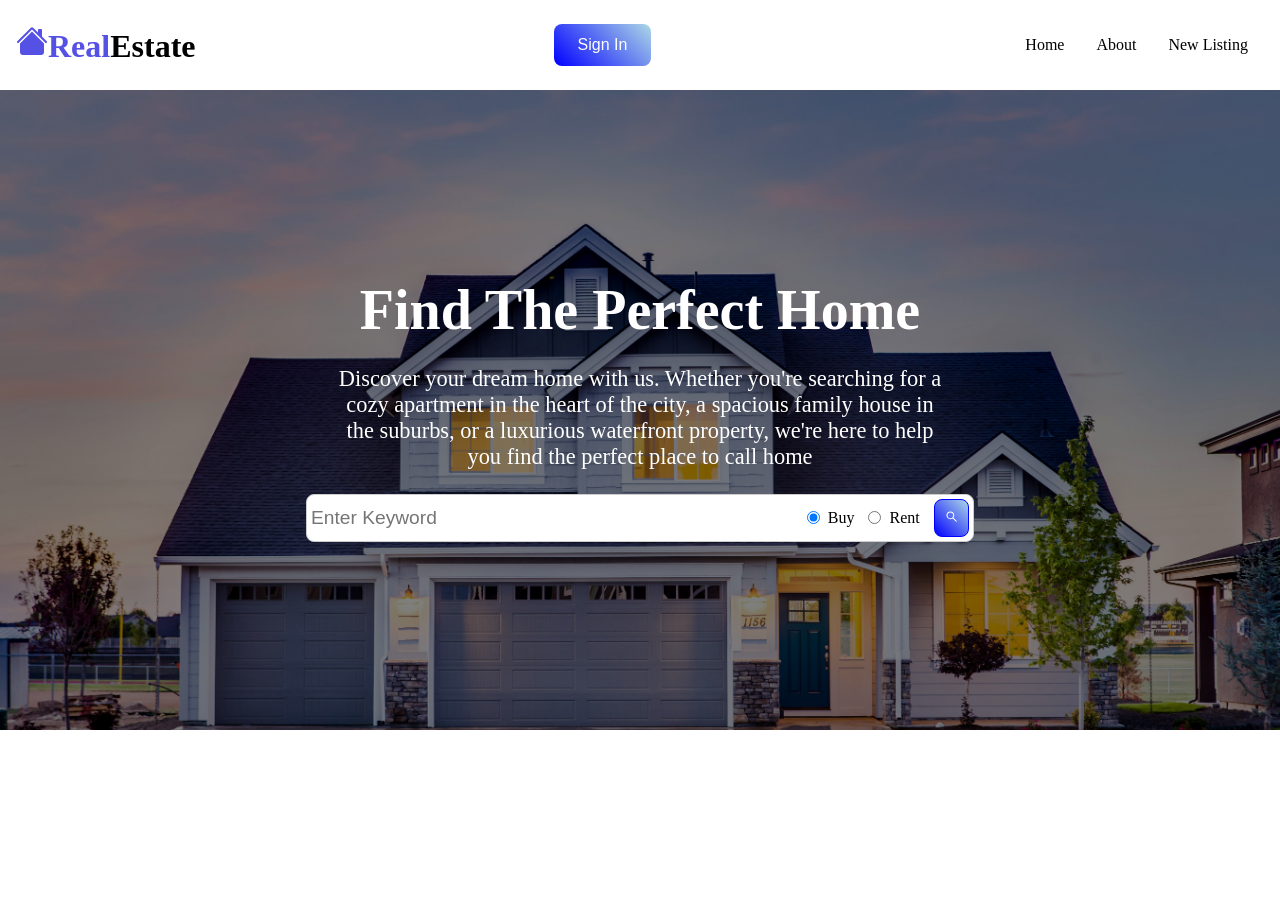
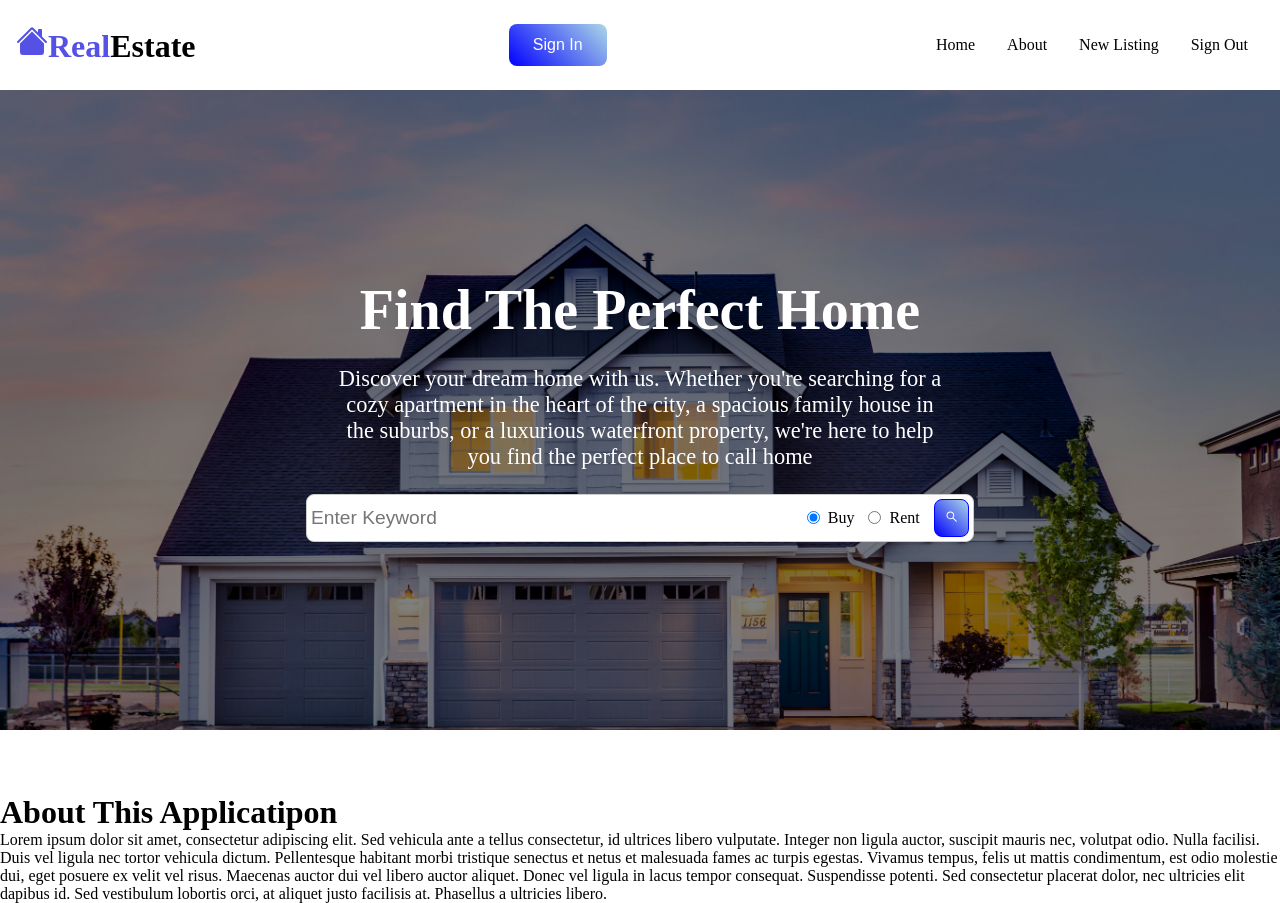
Before and after one commit to strandbergryan24/Real-Estate-Capstone, a React (Create React App) app in the folder real-estate-app/frontend/frontend/: page /About in a window 1280 px wide. Before the commit the page ends 800 px from the top, so only its background shows below. Built offline with nearby package versions, Linux system fonts and the light colour scheme.

Commit message:
debugged linking method

```diff
--- a/real-estate-app/frontend/frontend/src/App.js
+++ b/real-estate-app/frontend/frontend/src/App.js
@@ -1,13 +1,22 @@
 import React from 'react'
 import NavBar from './components/Navbar/NavBar';
 import Hero from './components/Hero/Hero';
+import { BrowserRouter as Router, Route, Routes } from 'react-router-dom';
+import About from "../src/pages/about/about.js"
+import Featured from "../src/pages/index/index.js"
 
 function App() {
   return (
-    <div>
-      <NavBar />
-      <Hero />
-    </div>
+    <Router>
+      <div>
+        <NavBar />
+        <Hero />
+        <Routes>
+          <Route path='/' Component={ Featured } />
+          <Route path='/About' Component={ About } />
+        </Routes>
+      </div>
+    </Router>
   );
 }
 
--- a/real-estate-app/frontend/frontend/src/components/Navbar/NavBar.css
+++ b/real-estate-app/frontend/frontend/src/components/Navbar/NavBar.css
@@ -23,7 +23,7 @@
     display: flex;
 }
 
-.navbar li {
+.navbar .li {
     padding: 1rem;
 }
 
@@ -58,7 +58,7 @@
         right: 0;
     }
 
-    .navbar .nav-menu li a{
+    .navbar .nav-menu .li a{
         font-size: 2rem;
     }
 
--- a/real-estate-app/frontend/frontend/src/components/Navbar/NavBar.js
+++ b/real-estate-app/frontend/frontend/src/components/Navbar/NavBar.js
@@ -1,8 +1,12 @@
-import React, {useState} from 'react'
-import {HiOutlineMenuAlt4} from 'react-icons/hi'
-import {FaRegTimesCircle} from 'react-icons/fa'
-import {BsFillHouseFill} from 'react-icons/bs'
-import './NavBar.css'
+import React, {useState} from 'react';
+import {HiOutlineMenuAlt4} from 'react-icons/hi';
+import {FaRegTimesCircle} from 'react-icons/fa';
+import {BsFillHouseFill} from 'react-icons/bs';
+import { Link } from 'react-router-dom'
+import './NavBar.css';
+
+// link imports
+import About from '../../pages/about/about.js'
 
 const NavBar = () => {
 
@@ -15,9 +19,10 @@ const NavBar = () => {
             <h1><span><BsFillHouseFill />Real</span>Estate</h1>
             <button className='btn'>Sign In</button>
             <ul className={click ? 'nav-menu active' : 'nav-menu'}>
-                <li><a href='#'>Home</a></li>
-                <li><a href='#'>About</a></li>
-                <li><a href='#'>New Listing</a></li>
+                <Link className='li' to="/">Home</Link>
+                <Link className='li' to="About" >About</Link>
+                <Link className='li' to="">New Listing</Link>
+                <Link className='li' to="">Sign Out</Link>
             </ul>
             <div className='hamburger' onClick={handleClick}>
                 {click ? (<FaRegTimesCircle className='icon' />) : (<HiOutlineMenuAlt4 className='icon'/>)}
--- /dev/null
+++ b/real-estate-app/frontend/frontend/src/pages/about/about.js
@@ -0,0 +1,12 @@
+import React from 'react'
+
+const About = () => {
+  return (
+    <div>
+        <h1>About This Applicatipon</h1>
+        <p>Lorem ipsum dolor sit amet, consectetur adipiscing elit. Sed vehicula ante a tellus consectetur, id ultrices libero vulputate. Integer non ligula auctor, suscipit mauris nec, volutpat odio. Nulla facilisi. Duis vel ligula nec tortor vehicula dictum. Pellentesque habitant morbi tristique senectus et netus et malesuada fames ac turpis egestas. Vivamus tempus, felis ut mattis condimentum, est odio molestie dui, eget posuere ex velit vel risus. Maecenas auctor dui vel libero auctor aliquet. Donec vel ligula in lacus tempor consequat. Suspendisse potenti. Sed consectetur placerat dolor, nec ultricies elit dapibus id. Sed vestibulum lobortis orci, at aliquet justo facilisis at. Phasellus a ultricies libero.</p>
+    </div>
+  )
+}
+
+export default About
```
